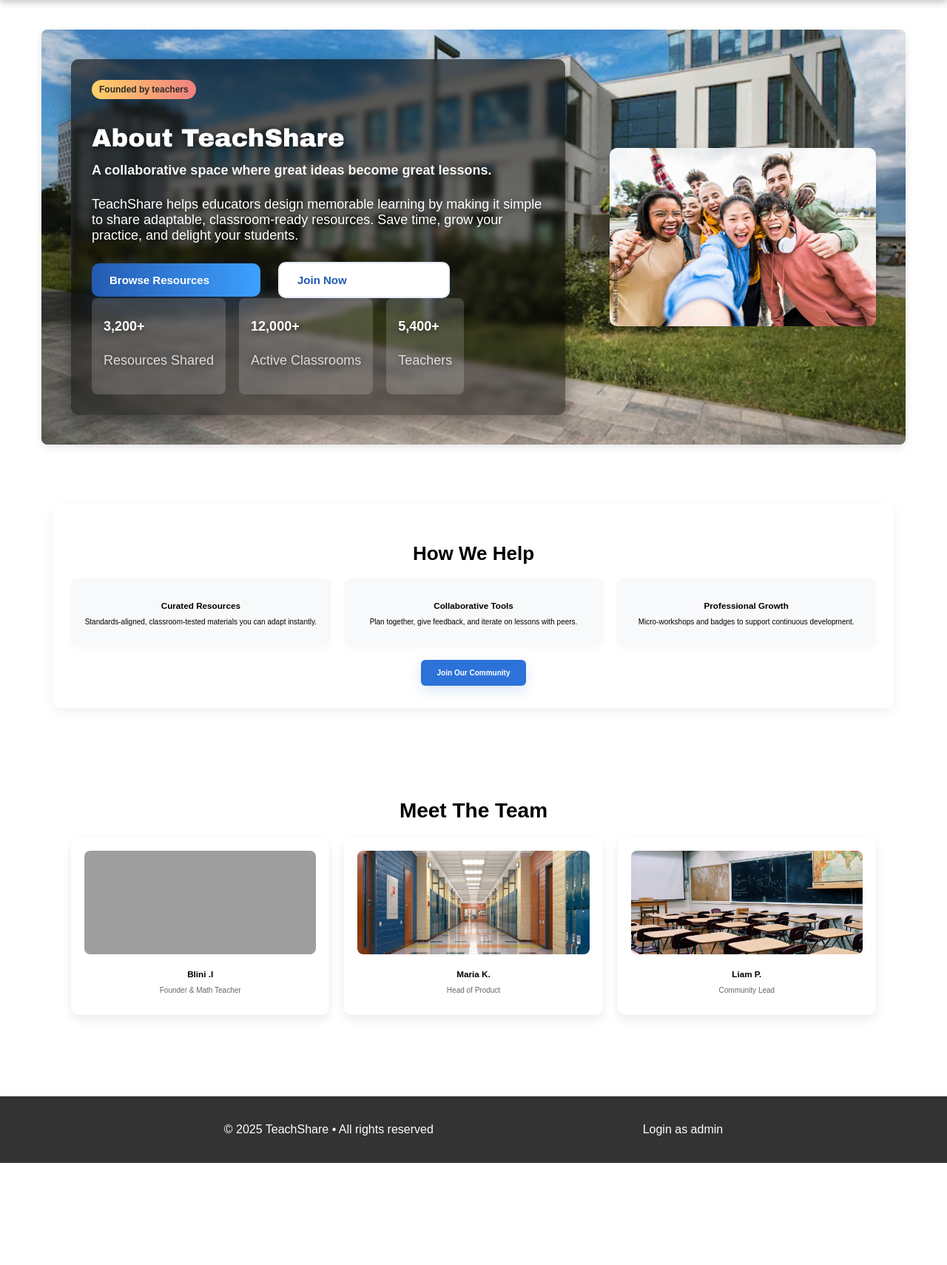
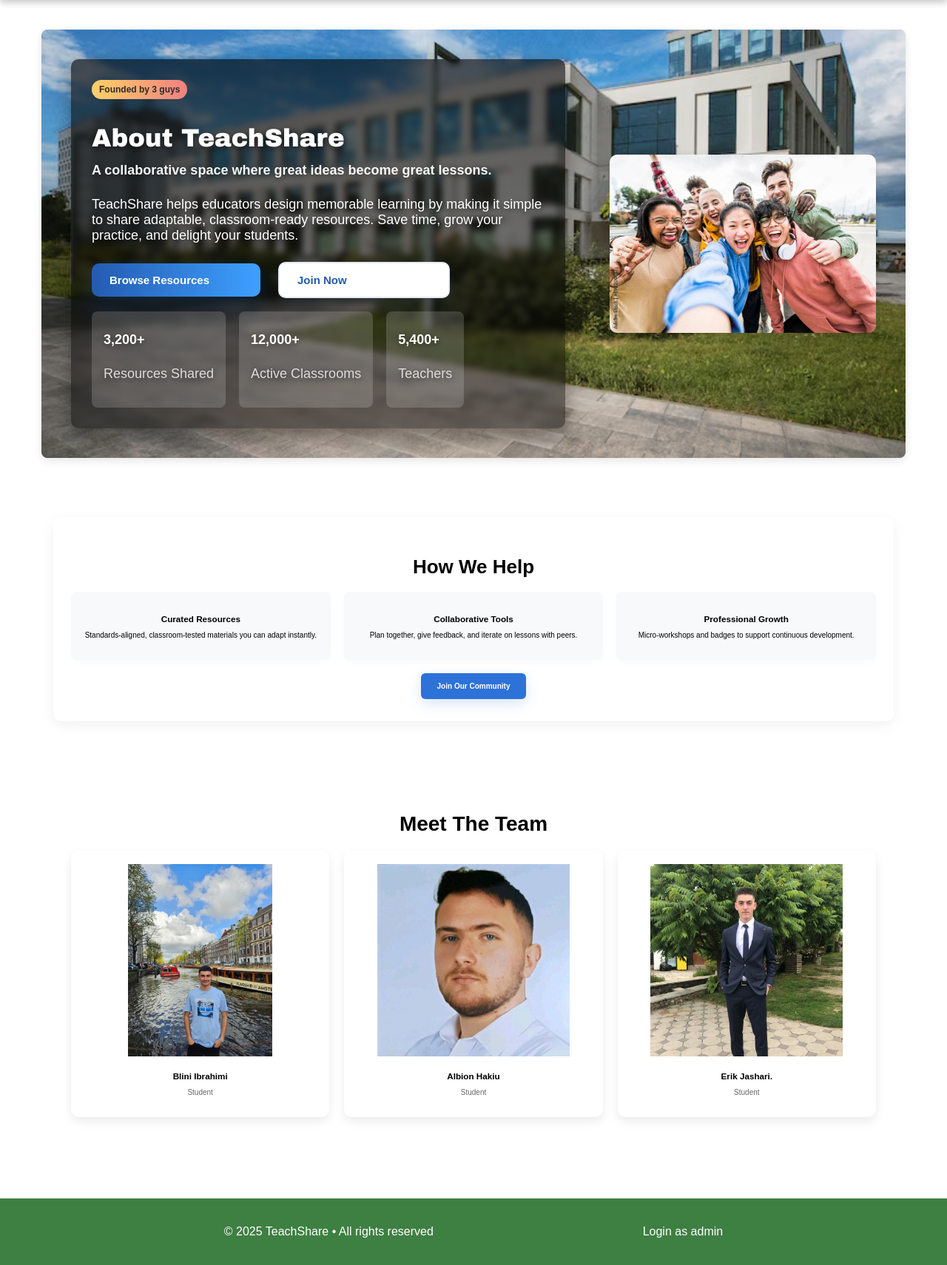
Before and after one commit to Erik-Jashari/School-Managment-System, a PHP site: page /About.html in a window 1280 px wide. Shown: the part 90-1800 px from the top of the page at 74% size. Before the commit the page ends 1662 px from the top, so only its background shows below. Run offline with PHP 8.4, Linux system fonts and the light colour scheme; grey boxes are pictures that could not be loaded.

Commit message:
Minor cleanup in About page

```diff
--- a/About.html
+++ b/About.html
@@ -17,7 +17,7 @@
         <div id="bg-slider"></div>
 
         <div class="about-left">
-            <span class="hero-badge">Founded by teachers</span>
+            <span class="hero-badge">Founded by 3 guys</span>
             <h1>About TeachShare</h1>
             <p class="subtitle">A collaborative space where great ideas become great lessons.</p>
             <p>TeachShare helps educators design memorable learning by making it simple to share adaptable, classroom-ready resources. Save time, grow your practice, and delight your students.</p>
@@ -71,19 +71,19 @@
         <h2>Meet The Team</h2>
         <div class="team-grid">
             <div class="team-card">
-                <img src="Images/hands-llaptop.jpg" alt="team-member">
-                <h3>Blini .I</h3>
-                <p>Founder & Math Teacher</p>
+                <img src="Images/Blini.jpg" alt="team-member">
+                <h3>Blini Ibrahimi</h3>
+                <p>Student</p>
             </div>
             <div class="team-card">
-                <img src="Images/school-hall.jpg" alt="team-member">
-                <h3>Maria K.</h3>
-                <p>Head of Product</p>
+                <img src="Images/Albion.png" alt="team-member">
+                <h3>Albion Hakiu</h3>
+                <p>Student</p>
             </div>
             <div class="team-card">
-                <img src="Images/school-photo2.png" alt="team-member">
-                <h3>Liam P.</h3>
-                <p>Community Lead</p>
+                <img src="Images/Erik.png" alt="team-member">
+                <h3>Erik Jashari.</h3>
+                <p>Student</p>
             </div>
         </div>
     </section>
--- a/CSS/About.css
+++ b/CSS/About.css
@@ -73,7 +73,7 @@
     gap: 18px;
 }
 
-.hero-ctas{margin-top:18px; display:flex; gap:20px; align-items:center}
+.hero-ctas{margin-top:18px; margin-bottom: 18px; display:flex; gap:20px; align-items:center}
 .hero-ctas{margin-top:18px; display:flex; gap:24px; align-items:center; z-index:3}
 .btn{display:inline-block;padding:14px 24px;border-radius:10px;background:linear-gradient(90deg,#245bb1,#3ea0ff);color:white;text-decoration:none;font-weight:800;box-shadow:0 12px 30px rgba(36,91,177,0.28);min-width:180px;font-size:15px}
 .btn:hover{transform:translateY(-3px);transition:all 180ms cubic-bezier(.2,.9,.2,1)}
@@ -153,8 +153,9 @@
 }
 .team-card img{
     width: 100%;
-    height: 140px;
-    object-fit: cover;
+    height: auto;
+    max-height: 260px;
+    object-fit: contain;
     border-radius: 8px;
     margin-bottom: 12px;
 }
--- a/CSS/Global.css
+++ b/CSS/Global.css
@@ -109,7 +109,7 @@ body {
 footer{
     margin-top: 50px;
     padding: 20px;
-    background-color: #333;
+    background-color: #0f6015cd;
     color: white;
     text-align: center;
     font-size: 16px;
```
Also changed, not shown: Images/Blini.jpg (added).
